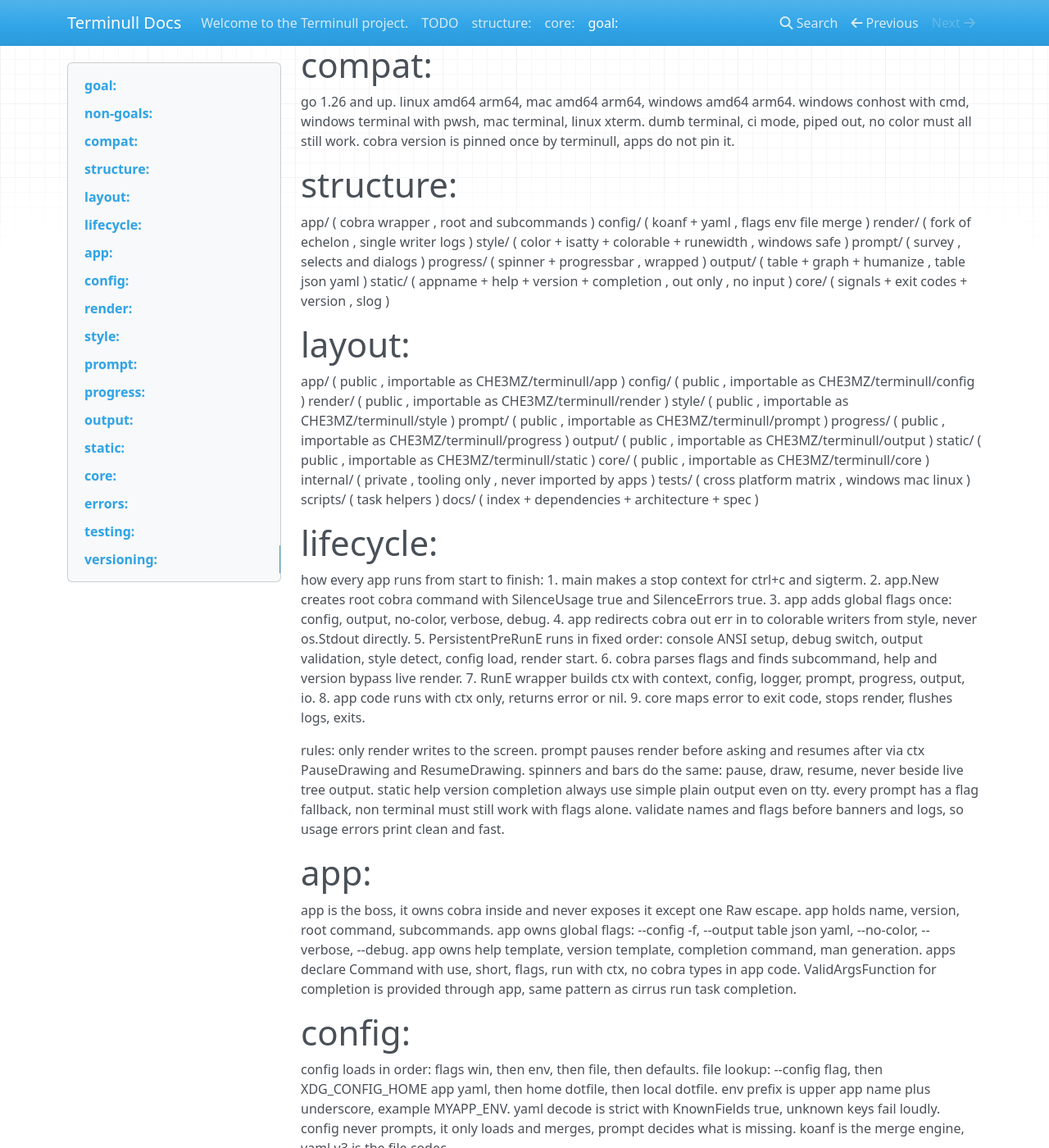
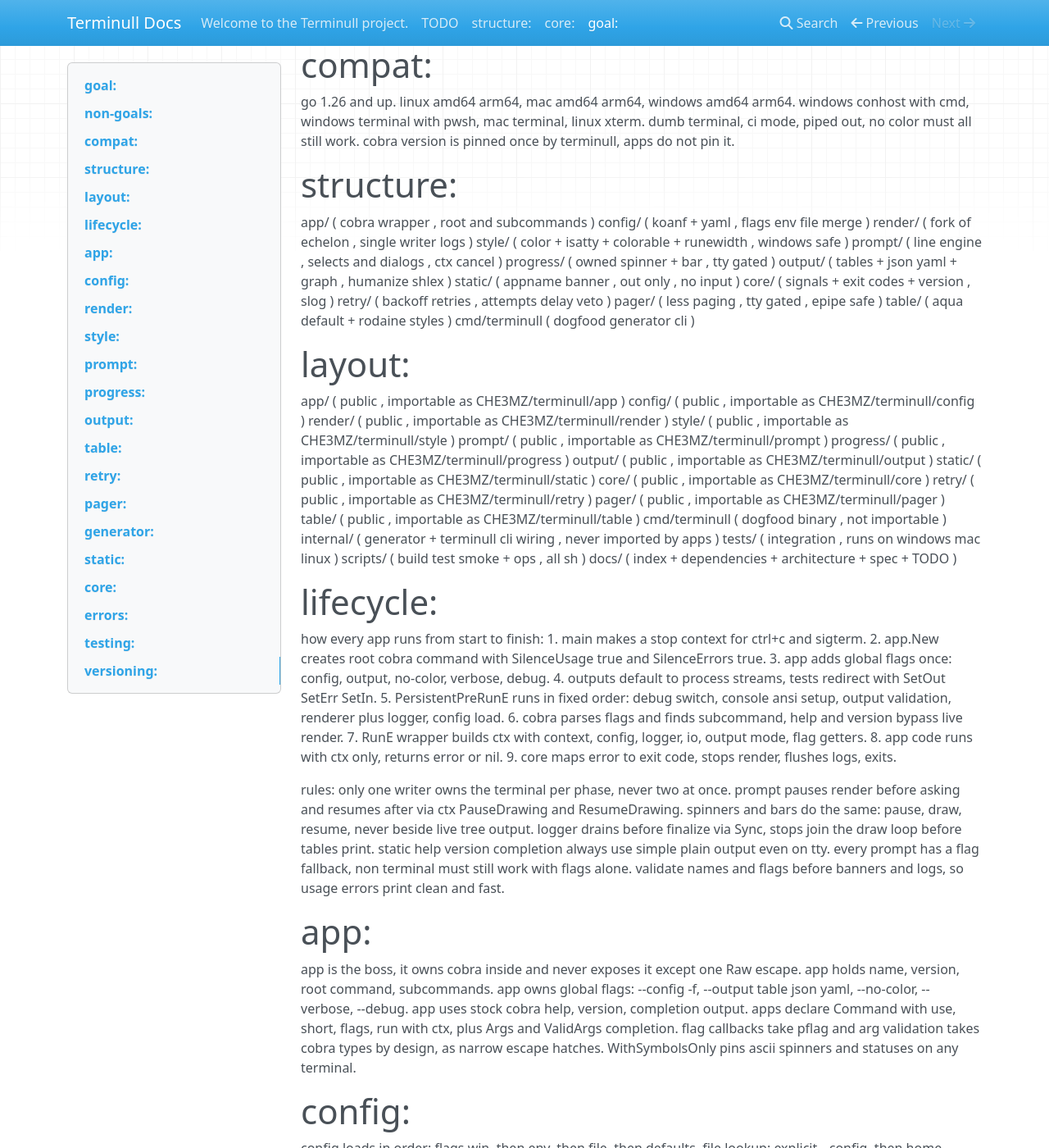
Before and after one commit to CHE3MZ/terminull, an MkDocs documentation site: the page built from docs/spec.md, in a window 1280 px wide and 1400 px high, scrolled down 291 px. Shown: the whole window at 82% size. Built offline with MkDocs 1.6.1, drawn with Linux system fonts in a browser that asks for light colours; nearby versions of some CDN libraries; some of the changed text lies outside the part shown.

Commit message:
docs: renew spec architecture and TODO

```diff
--- a/docs/architecture.md
+++ b/docs/architecture.md
@@ -4,11 +4,15 @@ app/ ( cobra wrapper , root and subcommands )
 config/ ( koanf + yaml , flags env file merge )
 render/ ( fork of echelon , single writer logs )
 style/ ( color + isatty + colorable + runewidth , windows safe )
-prompt/ ( survey , selects and dialogs )
-progress/ ( spinner + progressbar , wrapped )
-output/ ( table + graph + humanize , table json yaml )
-static/ ( appname + help + version + completion , out only , no input )
+prompt/ ( line engine , selects and dialogs , ctx cancel )
+progress/ ( owned spinner + bar , tty gated )
+output/ ( tables + json yaml + graph , humanize shlex )
+static/ ( appname banner , out only , no input )
 core/ ( signals + exit codes + version , slog )
+retry/ ( backoff retries , attempts delay veto )
+pager/ ( less paging , tty gated , epipe safe )
+table/ ( aqua default + rodaine styles )
+cmd/terminull ( dogfood generator cli )
 
 # layout:
 
@@ -21,10 +25,14 @@ progress/ ( public , importable )
 output/ ( public , importable )
 static/ ( public , importable )
 core/ ( public , importable )
-internal/ ( private , tooling only )
-tests/ ( cross platform matrix , windows mac linux )
-scripts/ ( task helpers )
-docs/ ( index + dependencies + architecture )
+retry/ ( public , importable )
+pager/ ( public , importable )
+table/ ( public , importable )
+cmd/ ( binaries , not importable )
+internal/ ( generator + terminull wiring , private )
+tests/ ( integration , windows mac linux )
+scripts/ ( build test smoke + ops , all sh )
+docs/ ( index + dependencies + architecture + spec + TODO )
 
 # explanation:
 
@@ -35,26 +43,32 @@ how an app runs from start to finish:
 1. app starts and listens for stop keys like ctrl+c.
 2. config loads settings in this order: flags win, then env, then file, then defaults.
 3. style checks what terminal this is: windows, mac, linux, dumb, ci, no color.
-4. render becomes the single writer. nothing else is allowed to print directly.
+4. render becomes the single writer, but only one party draws at a time.
 5. prompt asks questions only if a flag is missing and the terminal is interactive.
-6. progress shows spinners and bars through render, so logs never garble.
-7. output prints the final result as table, json, or yaml.
+6. progress animates while the tree is paused, then the tree resumes alone.
+7. output prints the final result as table, json, or yaml, after drawing stops.
 8. core shuts down cleanly and returns the right exit code.
 
 what each folder does:
 app/ is the boss. it holds the root command and subcommands. it owns flags, help, version, and shutdown. apps never touch cobra directly, only through app.
 config/ loads yaml files and env vars and merges them with flags. it fails loudly on unknown keys so typos are caught early.
-render/ is our fork of echelon. it keeps a tree of jobs like task and subtask. it draws live on a normal terminal and plain lines on ci. it has an emoji mode and a plain ascii mode for old windows.
+render/ is our fork of echelon. it keeps a tree of jobs like task and subtask. it draws live on a normal terminal and plain lines on ci. it has an emoji mode and a plain ascii mode, picked by capability including windows terminal.
 style/ decides color or no color. it wraps all output so windows conhost shows the same as mac and linux. no app prints with fmt directly, all go through style and render.
-prompt/ asks selects, confirms, inputs, passwords. it works when interactive and errors clearly when not, telling the user which flag to pass instead.
-progress/ owns spinners and bars. apps ask progress for a spinner or bar, they never create their own. this keeps one draw loop and stops flicker.
-output/ prints tables, graphs, sizes, durations. graphs are plain ascii so they work everywhere. tables handle wide letters correctly.
-static/ prints out only things like app name, help, version, and shell completion. these never ask for input, never start spinners or prompts, and always go through style so no color and dumb modes still look right. they finish fast and exit cleanly on ctrl+c.
+prompt/ prints a bullet question and reads one line, no cursor games. it works when interactive and errors clearly when not, telling the user which flag to pass instead.
+progress/ owns its spinner and bar. spinners animate only on terminals and stay quiet on pipes. bars print every step so ci logs stay complete.
+output/ prints tables, graphs, sizes, durations. graphs are plain ascii so they work everywhere. tables come in aqua bordered style by default and rodaine borderless for scripts.
+static/ prints out only things like app name banner. it never asks for input, never starts spinners or prompts, and stays plain unless the terminal earned color. it finishes fast and exits cleanly on ctrl+c.
 core/ holds signals, exit codes, version, and slog logging. debug and verbose live here.
+retry/ reruns flaky ops like tidy with backoff until attempts run out.
+pager/ pages long output through less on terminals and passes pipes through untouched.
+table/ merges two table engines behind one style switch, aqua default, rodaine for scripts.
+cmd/terminull/ is our own cli built from all of the above, it scaffolds new projects.
 
 rules to keep it stable:
-only render writes to the screen. style, progress, output, static all go through render.
+one writer owns the terminal per phase, never two at once.
+pause drawing around prompts and widgets, stop drawing before result tables.
+logger drains before finalize, stops join the draw loop.
 apps import only top level folders like app and config. never import internal. internal is private tools for us.
 every prompt has a flag fallback. if there is no terminal, the app must still work with flags alone.
-every new part needs a test on windows, mac, and linux, plus dumb terminal and ci mode.
+every new part needs tests on windows, mac, and linux, plus piped and non tty paths.
 wrapping matters more than features. underlying mods can change, our folder names and function names do not.
--- a/docs/spec.md
+++ b/docs/spec.md
@@ -2,7 +2,7 @@
 
 terminull is a box of parts for building command line apps on linux, mac, windows.
 apps look and behave the same everywhere, especially text rendering.
-apps never touch cobra, color, spinner, prompts directly, only through terminull.
+apps never touch cobra, color, prompts directly, only through terminull.
 wrapping matters more than features, underlying mods can change, our names do not.
 
 # non-goals:
@@ -26,11 +26,15 @@ app/ ( cobra wrapper , root and subcommands )
 config/ ( koanf + yaml , flags env file merge )
 render/ ( fork of echelon , single writer logs )
 style/ ( color + isatty + colorable + runewidth , windows safe )
-prompt/ ( survey , selects and dialogs )
-progress/ ( spinner + progressbar , wrapped )
-output/ ( table + graph + humanize , table json yaml )
-static/ ( appname + help + version + completion , out only , no input )
+prompt/ ( line engine , selects and dialogs , ctx cancel )
+progress/ ( owned spinner + bar , tty gated )
+output/ ( tables + json yaml + graph , humanize shlex )
+static/ ( appname banner , out only , no input )
 core/ ( signals + exit codes + version , slog )
+retry/ ( backoff retries , attempts delay veto )
+pager/ ( less paging , tty gated , epipe safe )
+table/ ( aqua default + rodaine styles )
+cmd/terminull ( dogfood generator cli )
 
 # layout:
 
@@ -43,10 +47,14 @@ progress/ ( public , importable as CHE3MZ/terminull/progress )
 output/ ( public , importable as CHE3MZ/terminull/output )
 static/ ( public , importable as CHE3MZ/terminull/static )
 core/ ( public , importable as CHE3MZ/terminull/core )
-internal/ ( private , tooling only , never imported by apps )
-tests/ ( cross platform matrix , windows mac linux )
-scripts/ ( task helpers )
-docs/ ( index + dependencies + architecture + spec )
+retry/ ( public , importable as CHE3MZ/terminull/retry )
+pager/ ( public , importable as CHE3MZ/terminull/pager )
+table/ ( public , importable as CHE3MZ/terminull/table )
+cmd/terminull ( dogfood binary , not importable )
+internal/ ( generator + terminull cli wiring , never imported by apps )
+tests/ ( integration , runs on windows mac linux )
+scripts/ ( build test smoke + ops , all sh )
+docs/ ( index + dependencies + architecture + spec + TODO )
 
 # lifecycle:
 
@@ -54,17 +62,18 @@ how every app runs from start to finish:
 1. main makes a stop context for ctrl+c and sigterm.
 2. app.New creates root cobra command with SilenceUsage true and SilenceErrors true.
 3. app adds global flags once: config, output, no-color, verbose, debug.
-4. app redirects cobra out err in to colorable writers from style, never os.Stdout directly.
-5. PersistentPreRunE runs in fixed order: console ANSI setup, debug switch, output validation, style detect, config load, render start.
+4. outputs default to process streams, tests redirect with SetOut SetErr SetIn.
+5. PersistentPreRunE runs in fixed order: debug switch, console ansi setup, output validation, renderer plus logger, config load.
 6. cobra parses flags and finds subcommand, help and version bypass live render.
-7. RunE wrapper builds ctx with context, config, logger, prompt, progress, output, io.
+7. RunE wrapper builds ctx with context, config, logger, io, output mode, flag getters.
 8. app code runs with ctx only, returns error or nil.
 9. core maps error to exit code, stops render, flushes logs, exits.
 
 rules:
-only render writes to the screen.
+only one writer owns the terminal per phase, never two at once.
 prompt pauses render before asking and resumes after via ctx PauseDrawing and ResumeDrawing.
 spinners and bars do the same: pause, draw, resume, never beside live tree output.
+logger drains before finalize via Sync, stops join the draw loop before tables print.
 static help version completion always use simple plain output even on tty.
 every prompt has a flag fallback, non terminal must still work with flags alone.
 validate names and flags before banners and logs, so usage errors print clean and fast.
@@ -74,16 +83,17 @@ validate names and flags before banners and logs, so usage errors print clean an
 app is the boss, it owns cobra inside and never exposes it except one Raw escape.
 app holds name, version, root command, subcommands.
 app owns global flags: --config -f, --output table json yaml, --no-color, --verbose, --debug.
-app owns help template, version template, completion command, man generation.
-apps declare Command with use, short, flags, run with ctx, no cobra types in app code.
-ValidArgsFunction for completion is provided through app, same pattern as cirrus run task completion.
+app uses stock cobra help, version, completion output.
+apps declare Command with use, short, flags, run with ctx, plus Args and ValidArgs completion.
+flag callbacks take pflag and arg validation takes cobra types by design, as narrow escape hatches.
+WithSymbolsOnly pins ascii spinners and statuses on any terminal.
 
 # config:
 
 config loads in order: flags win, then env, then file, then defaults.
-file lookup: --config flag, then XDG_CONFIG_HOME app yaml, then home dotfile, then local dotfile.
+file lookup: explicit --config, then home dotfile, then user config dir, then local files.
 env prefix is upper app name plus underscore, example MYAPP_ENV.
-yaml decode is strict with KnownFields true, unknown keys fail loudly.
+yaml decode is strict via mapstructure ErrorUnused, unknown keys fail loudly.
 config never prompts, it only loads and merges, prompt decides what is missing.
 koanf is the merge engine, yaml.v3 is the file codec.
 
@@ -93,54 +103,85 @@ render is CHE3MZ/terminull/render, internal fork of cirruslabs/echelon, MIT kept
 api stays compatible: NewLogger, Scoped, Infof Debugf Warnf Errorf, AsWriter, Finish.
 single writer with one draw goroutine, all output goes through it.
 modes: interactive live tree on tty, simple lines on ci pipe dumb.
-emoji mode on modern terminals, ascii SymbolsOnly mode on old windows conhost and dumb.
+emoji where the terminal renders it including windows terminal, ascii SymbolsOnly elsewhere.
 ci decorators for travis github teamcity are kept from echelon pattern.
-render start returns Stop func, app defers Stop, ctrl+c also stops.
-deps are only x/sys, x/text, colorable, runewidth, no heavy mods.
+setup runs synchronously before handlers, drawing starts alongside, stop joins the loop.
+deps are x/sys, x/text plus style, no heavy mods.
 
 # style:
 
 style decides color or no color and wraps every writer.
 detect order: --no-color flag, NO_COLOR env, TERM dumb, not a tty, CI true.
-windows conhost gets ENABLE_VIRTUAL_TERMINAL_PROCESSING via x/sys, fallback to plain if it fails.
+ColorFor answers ansi-or-plain for any writer, pipes and buffers stay plain.
+EnsureConsole enables ansi on windows consoles up front, best effort elsewhere.
+Scheme paints named styles and icons, plain when disabled.
+TerminalWidth reports console columns or 80 fallback, used to fit bars.
 all widths use runewidth plus x/text EastAsianWide, cjk never breaks tables.
-no app uses fmt print or fatih color directly, all go through style and render.
 piped out like app list piped to grep must be plain with no codes.
 
 # prompt:
 
-prompt uses AlecAivazis/survey v2 for Input, Password, Confirm, Select, MultiSelect.
-prompt takes stdio from app io, testable with WithStdio, same as survey pattern.
+prompt prints a bullet question and reads one line, no cursor tracking, no re-renders.
+selects are numbered lists, confirms are y/n, passwords use the os no-echo read.
+every call takes ctx, ctrl+c cancels the read and maps to exit code 130.
+presets return validated without prompting, so flags always win.
 prompt only runs when isatty true, else it returns a clear flag required error naming the flag.
-prompt pauses render before drawing and resumes after, so menus never garble logs.
-ctrl+c during prompt returns InterruptErr, app maps it to exit code 130 and stops cleanly.
-survey is unmaintained but kept because no charm is allowed, wrapped so it can be swapped later.
+prompt tests drive real reads over pipes, never real tty.
 
 # progress:
 
-progress owns spinner from briandowns/spinner and bars from schollz/progressbar, wrapped behind one Progresser.
-apps never create spinner or bar directly, they ask progress for one with title and total.
-spinner frames have ascii fallback for server core and raster fonts.
-bars use colorable writer from style, width follows terminal width.
-multiple bars and logs share the same render writer, one draw loop, no flicker.
-progress is paused during prompt and during static out.
+progress owns its spinner and bar, no widget mods remain.
+spinners animate only on terminal files, quiet no-op on pipes and files.
+spinner frames are ascii or braille dots by caller choice, ascii safe everywhere.
+bars render every step as plain lines, so ci logs keep full progress.
+bars shrink on narrow terminals instead of wrapping.
+multiple bars and logs share one writer but never draw at once, callers sequence them.
 
 # output:
 
 output prints app results as table, json, yaml based on --output flag, default table.
-tables use olekukonko/tablewriter with runewidth, ascii borders only for windows safe.
-graphs use guptarohit/asciigraph plain ascii, no color codes inside.
-sizes and durations use dustin/go-humanize.
-command splitting uses google/shlex.
-retry helper uses avast/retry-go v4.
+tables come from the merged table lib, aqua default, rodaine for script-friendly.
+styled headers apply only through the ansi-aware engine, pipes stay verbatim.
+graphs are owned ascii point charts with labeled axis, no color codes inside.
+sizes use humanize bytes, command splitting uses shlex.
 output never reads input, it is out only, same static rules as static.
 json and yaml must be stable key order for tests and pipes.
 
+# table:
+
+table merges aquasecurity and rodaine engines behind one facade.
+StyleAqua is bordered unicode, the default look, with header alignment and footers.
+StyleRodaine is borderless padded columns for script-friendly output.
+new styles arrive as enum values, unknown styles error instead of guessing.
+empty tables render nothing, ragged rows normalize to header width.
+
+# retry:
+
+retry reruns fallible ops with capped attempts and backoff.
+defaults are 3 attempts and 1 second base, veto with RetryIf for permanent errors.
+used for go mod tidy over flaky networks.
+
+# pager:
+
+pager pages long output through less on capable terminals.
+precedence is explicit flag, then PAGER env, then less, cat declines.
+dumb terminals, pipes, and missing binaries pass writers through untouched.
+LESS defaults to FRX unless the caller sets it.
+quitting early breaks writes with EPIPE, check with Closed and treat as success.
+
+# generator:
+
+internal/generator scaffolds go.mod, main package, sample commands, readme.
+names validate up front, reserved windows names rejected, existing dirs must be empty.
+generated go files pass through go/format, broken templates fail generation.
+internal/terminull wires the new command: flags, prompts, spinner tidy with retries, tables.
+smoke.sh and dogfood CI scaffold, tidy, build, and run a project on all platforms.
+
 # static:
 
-static prints framework things that are the same for every app: appname banner, help, version, shell completion.
+static prints framework things that are the same for every app: appname banner and version line.
+banner paints green when capable through ColorFor, plain otherwise.
 static never asks input, never starts spinner or bar, always plain through style.
-static uses simple renderer even on tty, no live tree.
 static works on dumb, ci, piped, no color without change.
 static finishes fast and exits cleanly on ctrl+c.
 app specific lists like list users belong in output, not static, but follow the same out only rules.
@@ -151,30 +192,31 @@ core holds signals, exit codes, version, slog logging.
 signals: SIGINT SIGTERM cancel the app context, render stops, prompt aborts, exit code 130 on ctrl+c.
 exit codes: 0 ok, 1 error, 2 usage, 130 interrupted, custom via ExitCodeError like cirrus helpers.
 version: semver from build info plus git tag, --version uses static plain output.
-logging: slog with LevelVar, --verbose sets debug, --debug sets debug plus stack, lumberjack style rotation only for daemon apps, not core.
-x/sync errgroup is the concurrency helper, no other runtime deps.
+logging: slog with LevelVar, --verbose sets debug, --debug sets debug.
+Level wires into app slog handlers with core.Level.
 
 # errors:
 
-all app errors go to stderr once through style, never twice.
-usage errors exit 2 and show help for that command only.
+all app errors go to stderr once, never twice.
+usage errors exit 2 with the error on stderr, no usage dump.
 interrupt exits 130 with no stack.
+plain errors exit 1, missing flags in non terminals exit 1 with flag named.
 unknown config keys exit 2 with key name.
-missing flag in non terminal exits 2 with flag name and example.
 Sentry and otel are not in core, apps add them as contrib if needed.
 
 # testing:
 
-every part needs tests on windows, mac, linux, plus dumb, ci true, piped, no color.
-tests live in tests/ with matrix names like windows-conhost, windows-terminal, mac-terminal, linux-xterm, dumb, ci.
+unit tests live beside code on every package, integration in tests/.
+tests run on windows, mac, linux, plus piped and non tty paths everywhere.
 golden files for help, version, table, json, yaml, ascii vs emoji tree.
-prompt tests use WithStdio pipes, never real tty.
-render tests assert no garble when spinner plus bar plus log run together.
-survey and go-prompt are not added together in one test binary to avoid two input loops.
+prompt tests drive real reads over pipes, never real tty.
+render tests assert join silence after stop and no garble under race detector.
+no network in tests except dogfood CI which tidies for real.
 
 # versioning:
 
 semver, public folder names and function names do not break without major bump.
-underlying mods like cobra, survey, spinner can be upgraded without breaking apps because they are wrapped.
+underlying mods like cobra, koanf, fatih can be upgraded without breaking apps because they are wrapped.
+owned code (render, prompt, progress, output, table) evolves in place with tests.
 render fork keeps echelon api names so cirrus pattern still ports.
 deprecations warn for one minor before removal.
```
Also changed, not shown: docs/TODO.md (+10 -2 lines), docs/dependencies.md (+3 -0 lines).
